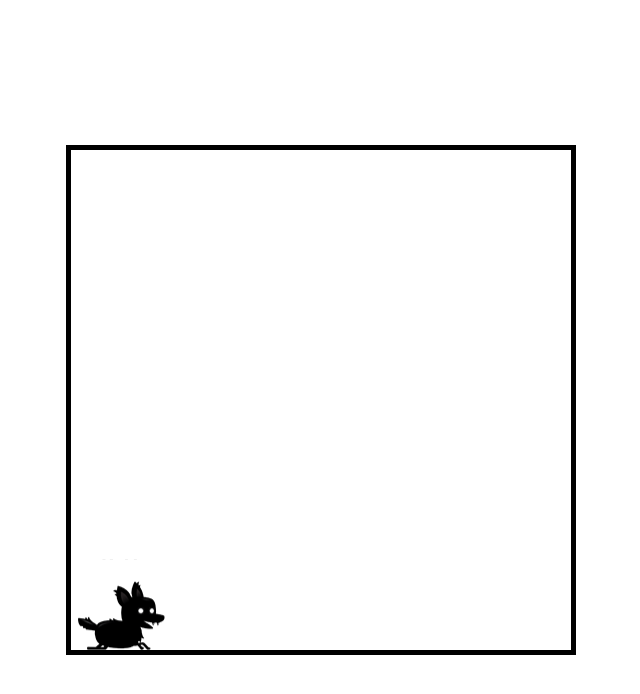
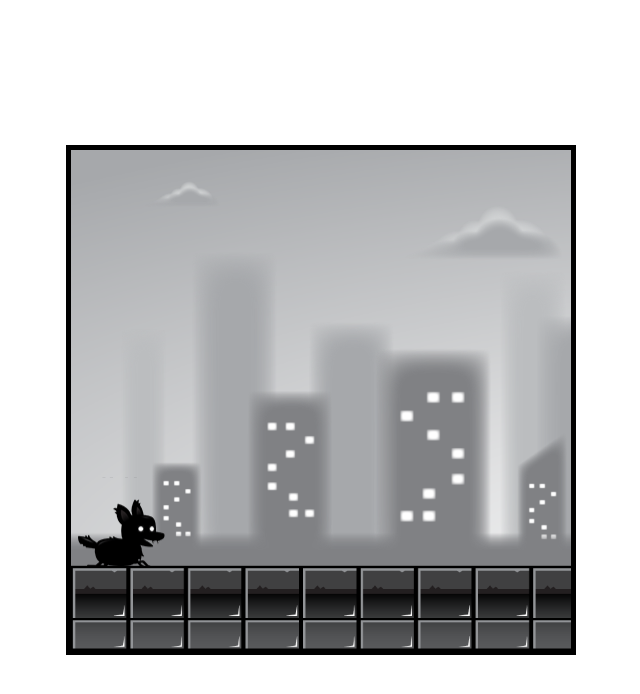
Before and after one commit to dav31974/ds_cool_game, a plain HTML site: page index.html in a window 1280 px wide. Shown: the whole page, without its empty margins (319-959 px from the left). Drawn offline with Linux system fonts and the light colour scheme; animation ran at ten frames a second.

Commit message:
layers and speed game

```diff
--- /dev/null
+++ b/background.js
@@ -0,0 +1,49 @@
+class Layer {
+    constructor(game, width, height, speedModifier, image) {
+        this.game = game;                     // objet of game class
+        this.width = width;
+        this.height = height;
+        this.speedModifier = speedModifier;
+        this.image = image;                   // image
+        this.x = 0;
+        this.y = 0;
+    }
+    update() {
+        if (this.x < -this.width) this.x = 0;
+        else this.x -= this.game.speed * this.speedModifier;
+    }
+    draw(context) {
+        context.drawImage(this.image, this.x, this.y, this.width, this.height);
+        context.drawImage(this.image, this.x + this.width, this.y, this.width, this.height);
+    }
+}
+
+export class Background {
+    constructor(game) {
+        this.game = game;
+        this.width = 1667;
+        this.height = 500;
+        this.layer1image = document.getElementById('layer1');
+        this.layer2image = document.getElementById('layer2');
+        this.layer3image = document.getElementById('layer3');
+        this.layer4image = document.getElementById('layer4');
+        this.layer5image = document.getElementById('layer5');
+        this.layer1 = new Layer(this.game, this.width, this.height, 0, this.layer1image);
+        this.layer2 = new Layer(this.game, this.width, this.height, 0.2, this.layer2image);
+        this.layer3 = new Layer(this.game, this.width, this.height, 0.4, this.layer3image);
+        this.layer4 = new Layer(this.game, this.width, this.height, 0.8, this.layer4image);
+        this.layer5 = new Layer(this.game, this.width, this.height, 1, this.layer5image);
+        this.backgroundLayers = [this.layer1, this.layer2, this.layer3, this.layer4, this.layer5];
+    }
+    update() {
+        this.backgroundLayers.forEach(layer => {
+            layer.update();
+        })
+    }
+    draw(context) {
+        this.backgroundLayers.forEach(layer => {
+            layer.draw(context);
+        })
+    }
+
+}
--- a/index.html
+++ b/index.html
@@ -12,6 +12,11 @@
     <canvas id="canvas1"></canvas>
 
     <img id="player" src="assets/player.png" alt="player-png">
+    <img id="layer1" src="assets/layer-1.png" alt="player-png">
+    <img id="layer2" src="assets/layer-2.png" alt="player-png">
+    <img id="layer3" src="assets/layer-3.png" alt="player-png">
+    <img id="layer4" src="assets/layer-4.png" alt="player-png">
+    <img id="layer5" src="assets/layer-5.png" alt="player-png">
 
     <script type="module" src="main.js"></script>
 </body>
--- a/main.js
+++ b/main.js
@@ -1,5 +1,6 @@
 import { Player } from './player.js';
 import { InputHandler } from './input.js';
+import { Background } from './background.js';
 
 window.addEventListener('load', function () {
     const canvas = document.getElementById('canvas1');
@@ -11,15 +12,21 @@ window.addEventListener('load', function () {
         constructor(width, height) {
             this.width = width;
             this.height = height;
+            this.groundMargin = 82;
+            this.speed = 0;       // horizontal speed of game
+            this.maxSpeed = 2;
+            this.background = new Background(this);
             this.player = new Player(this);
             this.input = new InputHandler();
         }
 
         update(deltaTime) {
+            this.background.update();
             this.player.update(this.input.keys, deltaTime);
         }
 
         draw(context) {
+            this.background.draw(ctx);
             this.player.draw(context);
         }
     }
--- a/player.js
+++ b/player.js
@@ -6,19 +6,19 @@ export class Player {
         this.width = 100;
         this.height = 91.3;
         this.x = 0;
-        this.y = this.game.height - this.height;
+        this.y = this.game.height - this.height - this.game.groundMargin;
         this.vy = 0;         // vertical speed
-        this.maxVy = 20;     // max vertical speed
-        this.weight = 0.5;     // vertical weight gravity
+        this.maxVy = 15;     // max vertical speed
+        this.weight = 0.3;     // vertical weight gravity
         this.image = document.getElementById('player');
         this.frameX = 0;      // horizontal frame of picture
         // this.maxFrame = 4     // innit max frame to sitting line (x) of picture (not necessary)
-        this.fps = 60;
+        this.fps = 20;
         this.frameInterval = 1000 / this.fps;
         this.frameTimer = 0;
         this.frameY = 0;      // vertical frame of picture
         this.speed = 0;      // horizontal speed
-        this.maxSpeed = 10;  // horizontal max speed
+        this.maxSpeed = 5;  // horizontal max speed
         this.states = [new Sitting(this), new Running(this), new Jumping(this), new Falling(this)];
         this.currentState = this.states[0];  //  innit state to sitting
         this.currentState.enter();
@@ -61,10 +61,11 @@ export class Player {
     }
     // return true if the player is on ground and false if the player is in the air
     onGround() {
-        return this.y >= this.game.height - this.height;
+        return this.y >= this.game.height - this.height - this.game.groundMargin;
     }
-    setState(state) {
+    setState(state, speed) {
         this.currentState = this.states[state];
+        this.game.speed = this.game.maxSpeed * speed;
         this.currentState.enter();
     }
 }
--- a/playerStates.js
+++ b/playerStates.js
@@ -17,15 +17,15 @@ export class Sitting extends State {
         this.player = player;
     }
     enter() {
-        this.player.frameX = 0;
+        this.player.frameX = 0;      // fix a blank bug
         this.player.maxFrame = 4;
         this.player.frameY = 5;
     }
     handleInput(input) {
         if (input.includes('ArrowLeft') || input.includes('ArrowRight')) {
-            this.player.setState(states['RUNNING']);
+            this.player.setState(states.RUNNING, 1);
         }
-        if (input.includes('ArrowUp')) this.player.setState(states.JUMPING);
+        if (input.includes('ArrowUp')) this.player.setState(states.JUMPING, 1);
     }
 }
 
@@ -35,15 +35,15 @@ export class Running extends State {
         this.player = player;
     }
     enter() {
-        this.player.frameX = 0;
+        this.player.frameX = 0;      // fix a blank bug
         this.player.maxFrame = 8;
         this.player.frameY = 3;
     }
     handleInput(input) {
         if (input.includes('ArrowDown')) {
-            this.player.setState(states.SITTING);
+            this.player.setState(states.SITTING, 0);
         } else if (input.includes('ArrowUp')) {
-            this.player.setState(states.JUMPING);
+            this.player.setState(states.JUMPING, 1);
         }
     }
 }
@@ -57,13 +57,13 @@ export class Jumping extends State {
         if (this.player.onGround()) {
             this.player.vy -= this.player.maxVy;
         }
-        this.player.frameX = 0;
+        this.player.frameX = 0;           // fix a blank bug
         this.player.maxFrame = 6;
         this.player.frameY = 1;
     }
     handleInput(input) {
         if (this.player.vy > this.player.weight) {
-            this.player.setState(states.FALLING);
+            this.player.setState(states.FALLING, 1);
         }
     }
 }
@@ -80,7 +80,7 @@ export class Falling extends State {
     }
     handleInput(input) {
         if (this.player.onGround()) {
-            this.player.setState(states.RUNNING);
+            this.player.setState(states.RUNNING, 1);
         }
     }
 }
--- a/style.css
+++ b/style.css
@@ -14,6 +14,11 @@
     max-height: 100%;
 }
 
-#player {
+#player,
+#layer1,
+#layer2,
+#layer3,
+#layer4,
+#layer5 {
     display: none;
 }
```
Also changed, not shown: assets/layer-1.png (added), assets/layer-2.png (added), assets/layer-3.png (added), assets/layer-4.png (added), assets/layer-5.png (added).
